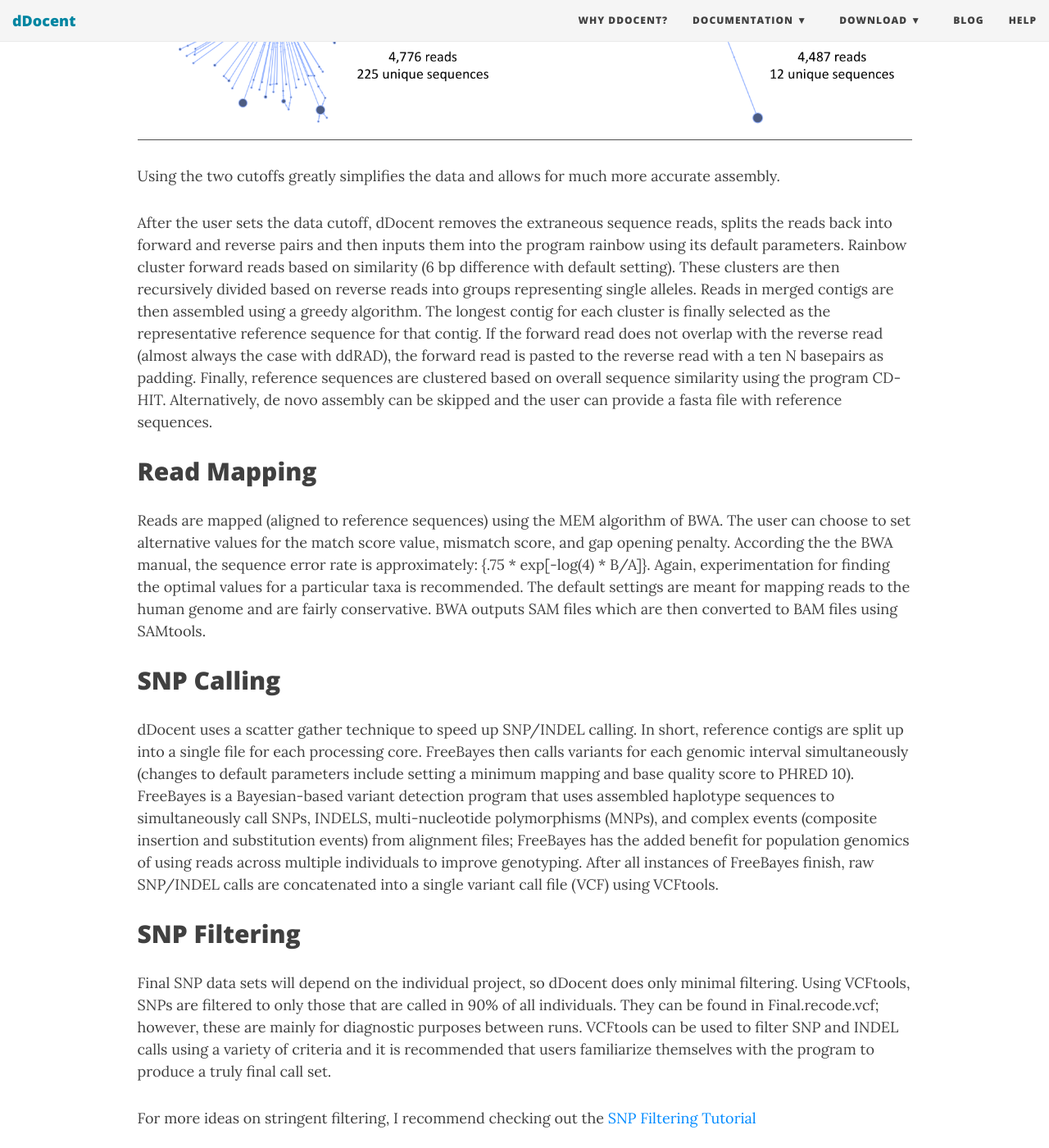
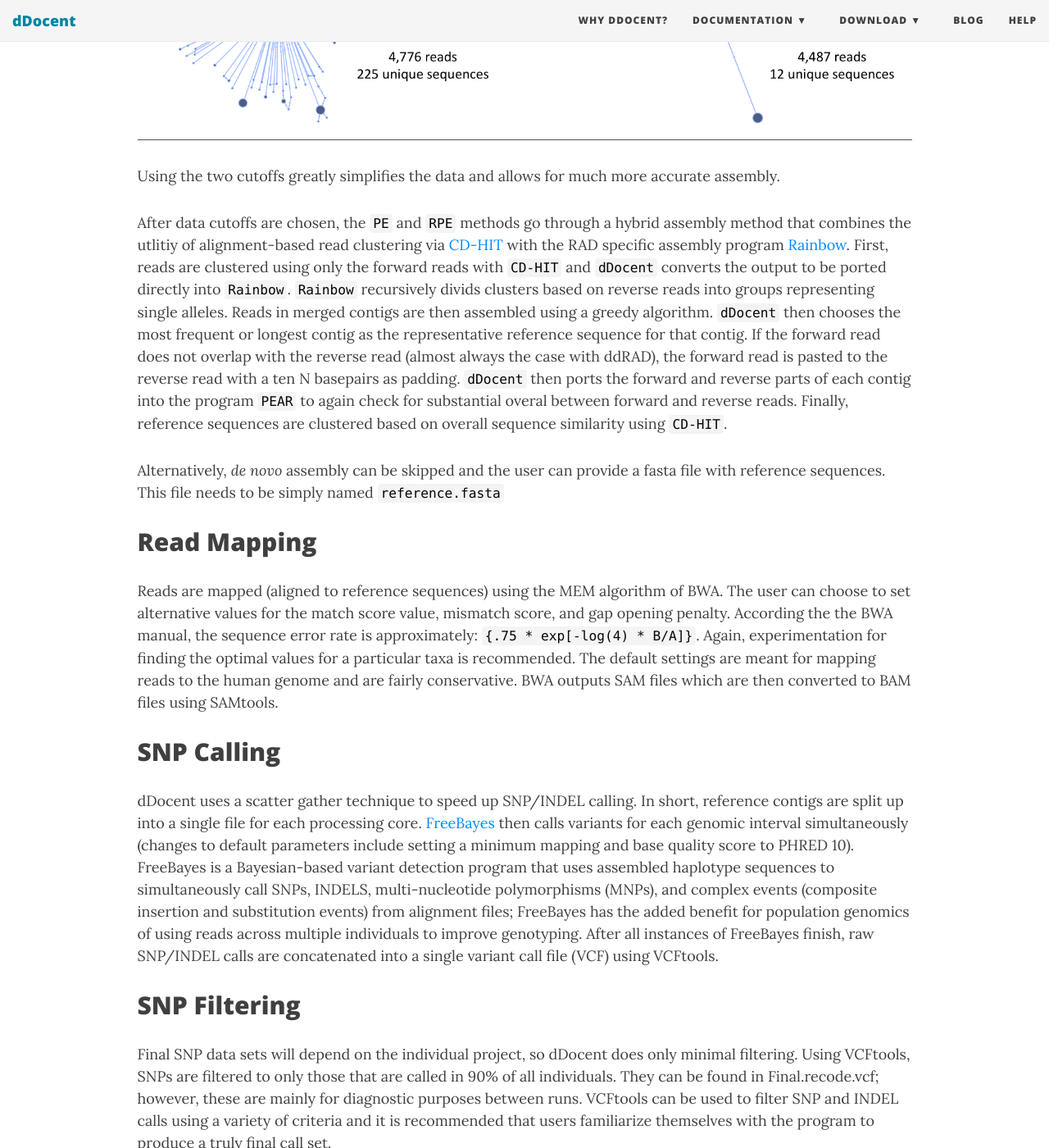
Before and after one commit to jpuritz/dDocent, a Jekyll site: the page built from UserGuide.md, in a window 1280 px wide and 1400 px high, scrolled down 3412 px. Shown: the whole window at 82% size. Built offline with Jekyll 4.4.1, drawn with Linux system fonts in a browser that asks for light colours; nearby versions of some CDN libraries; some of the changed text lies outside the part shown.

Commit message:
Update UserGuide.md

```diff
--- a/UserGuide.md
+++ b/UserGuide.md
@@ -22,14 +22,14 @@ subtitle: Everything there is to know
 # What does dDocent do?
 
 ## Quality Filtering
-dDocent takes a minimalistic apporach to quality filtering, using the program [Trimmomatic](http://www.usadellab.org/cms/?page=trimmomatic).  Low quality bases (below quality score of 20) are removed from the begining and end of reads, and an addiitional sliding 5bp window that will trim bases when the average qualtiy score drops below 10.  Additionally, Illumina adapters are detected and removed.  After quality filtering has been performed once, it does not need to be performed again.  Files that have a .R1.fq and .R2.fq are the filtered FASTQ files.  In theory, even more liberal parameters could be used because both read mapping and SNP calling incorporate base quality in evaluation.
+`dDocent` takes a minimalistic apporach to quality filtering, using the program [Trimmomatic](http://www.usadellab.org/cms/?page=trimmomatic).  Low quality bases (below quality score of 20) are removed from the begining and end of reads, and an addiitional sliding 5bp window that will trim bases when the average qualtiy score drops below 10.  Additionally, Illumina adapters are detected and removed.  After quality filtering has been performed once, it does not need to be performed again.  Files that have a .R1.fq and .R2.fq are the filtered FASTQ files.  In theory, even more liberal parameters could be used because both read mapping and SNP calling incorporate base quality in evaluation.
 
 ## *De Novo* Assembly
 `dDocent` now has multiple different assembly algorithms for differing RADseq data types.  The `PE` option is for Paired-End  (PE) RADseq data that does not have a random shearing step (ddRAD and ezRAD).  The `RPE` option is for PE data that comes from the original RAD method with a random shearing step.  The `OL` alogrithm is PE data where the read length is long compared to the targeted insert and substantial overlap between forward and reverse reads are expect.  The `SE` algorithm can handle any type of RADseq methodology using single-end (SE) sequencing.
 
 ![alt text](/ddassembly.png)
 
-For all assembly methods, `dDocent` uses a novel data reduction approach to help ensure accuracy.  For PE methods, all reads are concatenated into single forward and reverse FASTA files.  From here, forward and reverse reads are tabulated together, and the complete set of unique reads (loci) are tabulated, along with the number of occurrences of each unique sequence. Reads that do not have a high number of occurrences are likely to be either sequence errors or polymorphisms that are shared by only a few individuals.  This distribution usually follows the asymptotic relationship seen in the figure below:
+For all assembly methods, `dDocent` uses a novel data reduction approach to help ensure accuracy.  For PE methods, all reads are concatenated into single forward and reverse FASTA files, and for the SE method, only forward reads are used.  From here, the complete set of unique reads (loci) are tabulated, along with the number of occurrences of each unique sequence. Reads that do not have a high number of occurrences are likely to be either sequence errors or polymorphisms that are shared by only a few individuals.  This distribution usually follows the asymptotic relationship seen in the figure below:
 
 ![alt text](/k1.png)
 
@@ -41,21 +41,23 @@ After the first cutoff is chosen, `dDocent` then tabulates the remaining unique
 
 Using the two cutoffs greatly simplifies the data and allows for much more accurate assembly.
 
-After the user sets the data cutoff, dDocent removes the extraneous sequence reads, splits the reads back into forward and reverse pairs and then inputs them into the program rainbow using its default parameters.  Rainbow cluster forward reads based on similarity (6 bp difference with default setting).  These clusters are then recursively divided based on reverse reads into groups representing single alleles.  Reads in merged contigs are then assembled using a greedy algorithm.  The longest contig for each cluster is finally selected as the representative reference sequence for that contig.  If the forward read does not overlap with the reverse read (almost always the case with ddRAD), the forward read is pasted to the reverse read with a ten N basepairs as padding.  Finally, reference sequences are clustered based on overall sequence similarity using the program CD-HIT.  Alternatively, de novo assembly can be skipped and the user can provide a fasta file with reference sequences.
+After data cutoffs are chosen, the `PE` and `RPE` methods go through a hybrid assembly method that combines the utlitiy of alignment-based read clustering via [CD-HIT](http://weizhongli-lab.org/cd-hit/download.php) with the RAD specific assembly program [Rainbow](https://sourceforge.net/projects/bio-rainbow/files/).  First, reads are clustered using only the forward reads with `CD-HIT` and `dDocent` converts the output to be ported directly into `Rainbow`.  `Rainbow` recursively divids clusters based on reverse reads into groups representing single alleles.  Reads in merged contigs are then assembled using a greedy algorithm.  `dDocent` then chooses the most frequent or longest contig as the representative reference sequence for that contig.  If the forward read does not overlap with the reverse read (almost always the case with ddRAD), the forward read is pasted to the reverse read with a ten N basepairs as padding.  `dDocent` then ports the forward and reverse parts of each contig into the program `PEAR` to again check for substantial overal between forward and reverse reads.  Finally, reference sequences are clustered based on overall sequence similarity using `CD-HIT`.
+
+Alternatively, *de novo* assembly can be skipped and the user can provide a fasta file with reference sequences.  This file needs to be simply named `reference.fasta`
 
 ## Read Mapping
 
-Reads are mapped (aligned to reference sequences) using the MEM algorithm of BWA.  The user can choose to set alternative values for the match score value, mismatch score, and gap opening penalty.  According the the BWA manual, the sequence error rate is approximately: {.75 * exp[-log(4) * B/A]}.  Again, experimentation for finding the optimal values for a particular taxa is recommended.  The default settings are meant for mapping reads to the human genome and are fairly conservative.  BWA outputs SAM files which are then converted to BAM files using SAMtools.
+Reads are mapped (aligned to reference sequences) using the MEM algorithm of BWA.  The user can choose to set alternative values for the match score value, mismatch score, and gap opening penalty.  According the the BWA manual, the sequence error rate is approximately: `{.75 * exp[-log(4) * B/A]}`.  Again, experimentation for finding the optimal values for a particular taxa is recommended.  The default settings are meant for mapping reads to the human genome and are fairly conservative.  BWA outputs SAM files which are then converted to BAM files using SAMtools.
 
 ## SNP Calling
 
-dDocent uses a scatter gather technique to speed up SNP/INDEL calling.  In short, reference contigs are split up into a single file for each processing core.  FreeBayes then calls variants for each genomic interval simultaneously (changes to default parameters include setting a minimum mapping and base quality score to PHRED 10). FreeBayes is a Bayesian-based variant detection program that uses assembled haplotype sequences to simultaneously call SNPs, INDELS, multi-nucleotide polymorphisms (MNPs), and complex events (composite insertion and substitution events) from alignment files; FreeBayes has the added benefit for population genomics of using reads across multiple individuals to improve genotyping.  After all instances of FreeBayes finish, raw SNP/INDEL calls are concatenated into a single variant call file (VCF) using VCFtools.
+dDocent uses a scatter gather technique to speed up SNP/INDEL calling.  In short, reference contigs are split up into a single file for each processing core.  [FreeBayes](https://github.com/ekg/freebayes) then calls variants for each genomic interval simultaneously (changes to default parameters include setting a minimum mapping and base quality score to PHRED 10). FreeBayes is a Bayesian-based variant detection program that uses assembled haplotype sequences to simultaneously call SNPs, INDELS, multi-nucleotide polymorphisms (MNPs), and complex events (composite insertion and substitution events) from alignment files; FreeBayes has the added benefit for population genomics of using reads across multiple individuals to improve genotyping.  After all instances of FreeBayes finish, raw SNP/INDEL calls are concatenated into a single variant call file (VCF) using VCFtools.
 
 ## SNP Filtering
 
 Final SNP data sets will depend on the individual project, so dDocent does only minimal filtering.  Using VCFtools, SNPs are filtered to only those that are called in 90% of all individuals.  They can be found in Final.recode.vcf; however, these are mainly for diagnostic purposes between runs.  VCFtools can be used to filter SNP and INDEL calls using a variety of criteria and it is recommended that users familiarize themselves with the program to produce a truly final call set.
 
-For more ideas on stringent filtering, I recommend checking out the [SNP Filtering Tutorial](/filtering)
+The dDocent package includes various scripts for more advanced SNP filtering.  A thorough tutorial can be found in [SNP Filtering Tutorial](/filtering).
 
 
 # Getting Started
```
